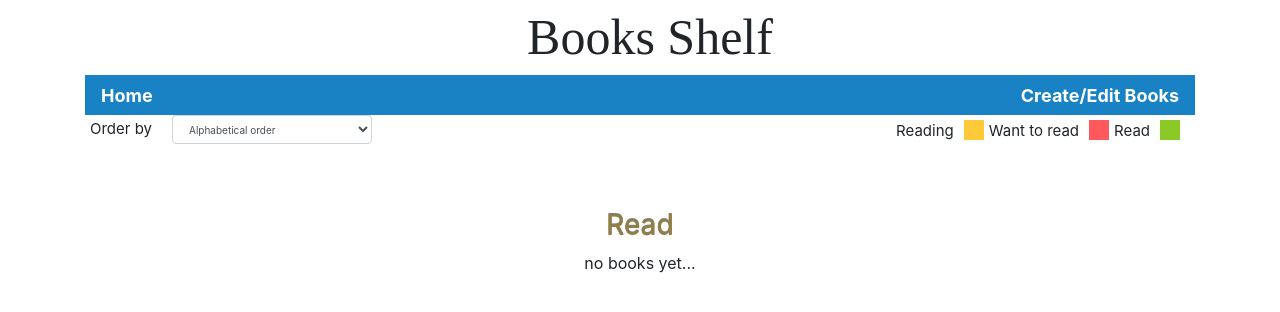
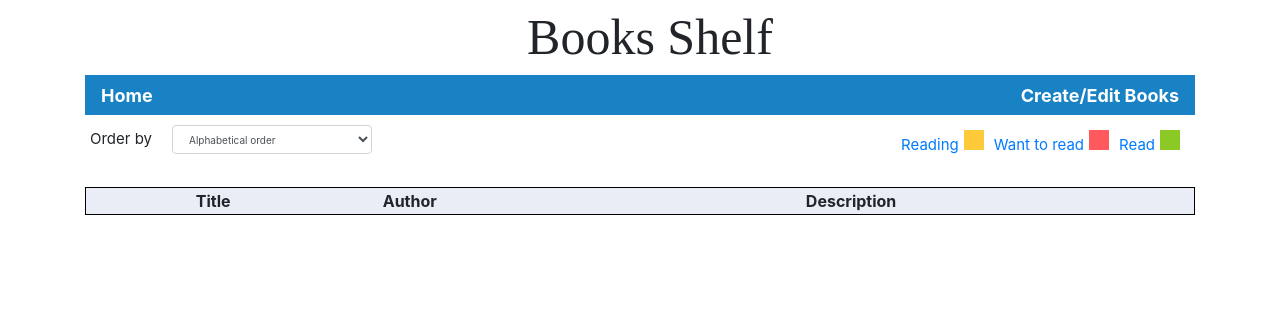
Before and after one commit to stdevelopr/bookShelf, a React (Create React App) app: page /category/read in a window 1280 px wide. Shown: the top 312 px of the page. Built offline with nearby package versions, Linux system fonts and the light colour scheme; a web font is replaced by a local one.

Commit message:
categories table

```diff
--- a/src/components/OrderByContainer.js
+++ b/src/components/OrderByContainer.js
@@ -1,12 +1,15 @@
 import React, { useState, useEffect } from "react";
-import Navbar from "react-bootstrap/Navbar";
+import { withRouter } from "react-router";
+import { Link } from "react-router-dom";
 import Form from "react-bootstrap/Form";
 import Row from "react-bootstrap/Row";
-import Col from "react-bootstrap/Col";
 
-export default function OrderByContainer({ sortedBooks, setSortedBooks }) {
+export default function OrderByContainer({
+  sortedBooks,
+  setSortedBooks,
+  category
+}) {
   const [orderBy, setOrderBy] = useState("Alphabetical order");
-
   useEffect(() => {
     sortedBooks.sort((a, b) => {
       if (orderBy === "Alphabetical order")
@@ -19,8 +22,9 @@ export default function OrderByContainer({ sortedBooks, setSortedBooks }) {
         else return 1;
       }
     });
+
     setSortedBooks([...sortedBooks]);
-  }, [orderBy]);
+  }, [orderBy, category]);
 
   return (
     <Row
@@ -28,8 +32,8 @@ export default function OrderByContainer({ sortedBooks, setSortedBooks }) {
         display: "inline-block",
         width: "100%",
         marginBottom: "30px",
+        marginTop: "10px",
         fontSize: "15px"
-        // textAlign: "center"
       }}
     >
       <div
@@ -55,7 +59,8 @@ export default function OrderByContainer({ sortedBooks, setSortedBooks }) {
         <option>Creation date desc</option>
       </Form.Control>
       <div style={{ display: "inline-flex", float: "right", marginTop: "5px" }}>
-        <span style={{ margin: "0px 10px 0px 5px" }}>Reading</span>
+        <Link to="/category/reading">
+          <span style={{ margin: "0px 5px 0px 10px" }}>Reading</span>
           <span
             style={{
               backgroundColor: "#ffca3a",
@@ -64,7 +69,9 @@ export default function OrderByContainer({ sortedBooks, setSortedBooks }) {
               height: "20px"
             }}
           ></span>
-        <span style={{ margin: "0px 10px 0px 5px" }}>Want to read</span>
+        </Link>
+        <Link to="/category/wantToRead">
+          <span style={{ margin: "0px 5px 0px 10px" }}>Want to read</span>
           <span
             style={{
               backgroundColor: "#ff595e",
@@ -73,7 +80,9 @@ export default function OrderByContainer({ sortedBooks, setSortedBooks }) {
               height: "20px"
             }}
           ></span>
-        <span style={{ margin: "0px 10px 0px 5px" }}>Read</span>
+        </Link>
+        <Link to="/category/read">
+          <span style={{ margin: "0px 5px 0px 10px" }}>Read</span>
           <span
             style={{
               backgroundColor: "#8ac926",
@@ -82,6 +91,7 @@ export default function OrderByContainer({ sortedBooks, setSortedBooks }) {
               height: "20px"
             }}
           ></span>
+        </Link>
       </div>
     </Row>
   );
--- a/src/pages/BookCategory.js
+++ b/src/pages/BookCategory.js
@@ -1,35 +1,67 @@
-import React, { useState } from "react";
+import React, { useState, useEffect } from "react";
 import ShelfContainer from "../components/ShelfContainer";
 import OrderByContainer from "../components/OrderByContainer";
-import BookItem from "../components/BookItem";
 import { useSelector } from "react-redux";
 import { useParams } from "react-router";
+import { withRouter } from "react-router";
+import "./Home.scss";
 
-export default function BookCategory() {
+function BookCategory({ history }) {
   const { category } = useParams();
-  const [sortedBooks, setSortedBooks] = useState(
-    useSelector(state => state.books.filter(book => book.category === category))
+  const books = useSelector(state =>
+    state.books.filter(
+      book => book.category === (category === "null" ? null : category)
+    )
   );
-  const categories = useSelector(state => state.categories);
+  const [sortedBooks, setSortedBooks] = useState(books);
+  useEffect(() => {
+    setSortedBooks(books);
+  }, [category]);
 
   return (
     <ShelfContainer>
       <OrderByContainer
         sortedBooks={sortedBooks}
         setSortedBooks={setSortedBooks}
+        category={category}
       />
-      <div className="home-categories">
-        <h3>{categories[category]}</h3>
-        {sortedBooks.length > 0 ? (
-          <div>
-            {sortedBooks.map(book => {
-              return <BookItem key={book.id} book={book} />;
-            })}
-          </div>
-        ) : (
-          <div>no books yet...</div>
-        )}
-      </div>
+      <table>
+        <thead>
+          <tr>
+            <th style={{ width: "30px" }}></th>
+            <th>Title</th>
+            <th>Author</th>
+            <th>Description</th>
+          </tr>
+        </thead>
+        <tbody>
+          {sortedBooks.length > 0 && (
+            <tr
+              style={{
+                backgroundColor:
+                  category === "read"
+                    ? "#8ac926"
+                    : category === "reading"
+                    ? "#ffca3a"
+                    : category === "wantToRead"
+                    ? "#ff595e"
+                    : "white"
+              }}
+            >
+              <td rowSpan={sortedBooks.length + 1}></td>
+            </tr>
+          )}
+          {sortedBooks.map(book => (
+            <tr key={book.id} onClick={() => history.push("/book/" + book.id)}>
+              <td>{book.title}</td>
+              <td>{book.author}</td>
+              <td>{book.description}</td>
+            </tr>
+          ))}
+        </tbody>
+      </table>
     </ShelfContainer>
   );
 }
+
+export default withRouter(BookCategory);
--- a/src/pages/Home.js
+++ b/src/pages/Home.js
@@ -1,15 +1,11 @@
 import React, { useState } from "react";
 import ShelfContainer from "../components/ShelfContainer";
 import OrderByContainer from "../components/OrderByContainer";
-import Table from "react-bootstrap/Table";
-import Row from "react-bootstrap/Row";
-import Col from "react-bootstrap/Col";
-import BookItem from "../components/BookItem";
-import { Link } from "react-router-dom";
+import { withRouter } from "react-router";
 import { useSelector } from "react-redux";
 import "./Home.scss";
 
-export default function Home() {
+function Home({ history }) {
   const [sortedBooks, setSortedBooks] = useState(
     useSelector(state => state.books)
   );
@@ -34,27 +30,25 @@ export default function Home() {
 
       <table>
         <thead>
+          <tr>
             <th></th>
             <th>Title</th>
             <th>Author</th>
             <th>Description</th>
+          </tr>
         </thead>
+        <tbody>
           {nullBooksCategory.length > 0 && (
             <tr
               style={{
-              backgroundColor: "white",
-              width: "5px",
-              position: "relative"
+                backgroundColor: "white"
               }}
             >
-            <td
-              rowSpan={nullBooksCategory.length + 1}
-              style={{ width: "30px" }}
-            ></td>
+              <td rowSpan={nullBooksCategory.length + 1}></td>
             </tr>
           )}
           {nullBooksCategory.map(book => (
-          <tr>
+            <tr key={book.id} onClick={() => history.push("/book/" + book.id)}>
               <td>{book.title}</td>
               <td>{book.author}</td>
               <td>{book.description}</td>
@@ -63,9 +57,7 @@ export default function Home() {
           {readingBooksCategory.length > 0 && (
             <tr
               style={{
-              backgroundColor: "#ffca3a",
-              width: "5px",
-              position: "relative"
+                backgroundColor: "#ffca3a"
               }}
             >
               <td
@@ -76,7 +68,7 @@ export default function Home() {
           )}
 
           {readingBooksCategory.map(book => (
-          <tr>
+            <tr key={book.id} onClick={() => history.push("/book/" + book.id)}>
               <td>{book.title}</td>
               <td>{book.author}</td>
               <td>{book.description}</td>
@@ -86,18 +78,14 @@ export default function Home() {
           {wantToReadBooksCategory.length > 0 && (
             <tr
               style={{
-              backgroundColor: "#ff595e",
-              position: "relative"
+                backgroundColor: "#ff595e"
               }}
             >
-            <td
-              rowSpan={wantToReadBooksCategory.length + 1}
-              style={{ width: "5px" }}
-            ></td>
+              <td rowSpan={wantToReadBooksCategory.length + 1}></td>
             </tr>
           )}
           {wantToReadBooksCategory.map(book => (
-          <tr>
+            <tr key={book.id} onClick={() => history.push("/book/" + book.id)}>
               <td>{book.title}</td>
               <td>{book.author}</td>
               <td>{book.description}</td>
@@ -107,98 +95,23 @@ export default function Home() {
           {readBooksCategory.length > 0 && (
             <tr
               style={{
-              backgroundColor: "#8ac926",
-              position: "relative"
+                backgroundColor: "#8ac926"
               }}
             >
-            <td
-              rowSpan={readBooksCategory.length + 1}
-              style={{ width: "5px" }}
-            ></td>
+              <td rowSpan={readBooksCategory.length + 1}></td>
             </tr>
           )}
           {readBooksCategory.map(book => (
-          <tr>
+            <tr key={book.id} onClick={() => history.push("/book/" + book.id)}>
               <td>{book.title}</td>
               <td>{book.author}</td>
               <td>{book.description}</td>
             </tr>
           ))}
+        </tbody>
       </table>
-
-      {/* <div>
-        {nullBooksCategory.map(book => {
-          return <BookItem key={book.id} book={book} />;
-        })}
-      </div>
-      <div className="home-categories">
-        <Link
-          to={`/category/reading`}
-          className="category-title"
-          style={{ textDecoration: "none" }}
-        >
-          <h3>Currently Reading</h3>
-        </Link>
-        {readingBooksCategory.length > 0 ? (
-          <div>
-            {readingBooksCategory
-              .filter(book => book.category === "reading")
-              .map(book => {
-                return (
-                  <BookItem key={book.id} book={book} showCategory={true} />
-                );
-              })}
-          </div>
-        ) : (
-          <div>no books in this category...</div>
-        )}
-      </div>
-
-      <div className="home-categories">
-        <Link
-          to={`/category/wantToRead`}
-          className="category-title"
-          style={{ textDecoration: "none" }}
-        >
-          <h3>Want to read</h3>
-        </Link>
-
-        {wantToReadBooksCategory.length > 0 ? (
-          <div>
-            {wantToReadBooksCategory
-              .filter(book => book.category === "wantToRead")
-              .map(book => {
-                return (
-                  <BookItem key={book.id} book={book} showCategory={true} />
-                );
-              })}
-          </div>
-        ) : (
-          <div>no books in this category...</div>
-        )}
-      </div>
-      <div className="home-categories">
-        <Link
-          to={`/category/read`}
-          className="category-title"
-          style={{ textDecoration: "none" }}
-        >
-          <h3 className="category-title">Read</h3>
-        </Link>
-        {readBooksCategory.length > 0 ? (
-          <div>
-            {readBooksCategory
-              .filter(book => book.category === "read")
-              .map(book => {
-                return (
-                  <BookItem key={book.id} book={book} showCategory={true} />
-                );
-              })}
-          </div>
-        ) : (
-          <div>no books in this category...</div>
-        )}
-      </div> */}
     </ShelfContainer>
   );
 }
+
+export default withRouter(Home);
--- a/src/pages/Home.scss
+++ b/src/pages/Home.scss
@@ -24,44 +24,45 @@ h3 {
   }
 }
 
-.table-category {
-  width: 100%;
+// header of the table
+thead {
   text-align: center;
-  background-color: blue;
-  // padding: px;
+  background-color: #eaedf5;
+  :nth-child(2) {
+    width: 200px;
+  }
+  // author
+  :nth-child(3) {
+    width: 200px;
+  }
 }
 
-thead {
+th {
+  width: 700px;
+}
+
+// defines the width of the category column
+th:first-of-type {
+  width: 20px;
+  min-width: 10px;
+}
+
+// each line of the table
+tr {
+  border: solid 1px black;
+}
+
+// each field of the body's table
+td {
+  padding: 5px;
   text-align: center;
 }
 
-tr {
-  text-align: center;
-  border: solid 1px black;
-}
-
-tr:first-child {
-  background-color: #eaedf5;
+// title field
+td:first-of-type {
+  font-weight: bolder;
 }
 
 tr:hover {
   background-color: #eaedf5;
 }
-
-td {
-  width: 800px;
-  // border: solid 1px black;
-
-  text-align: center;
-  vertical-align: center;
-}
-
-td:first-of-type {
-  padding: 10px;
-  width: 200px;
-  font-weight: bolder;
-}
-
-td:nth-child(2) {
-  width: 200px;
-}
```
Also changed, not shown: src/pages/BookCategory.scss (deleted). Lines whose indentation alone changed are shown as unchanged.
